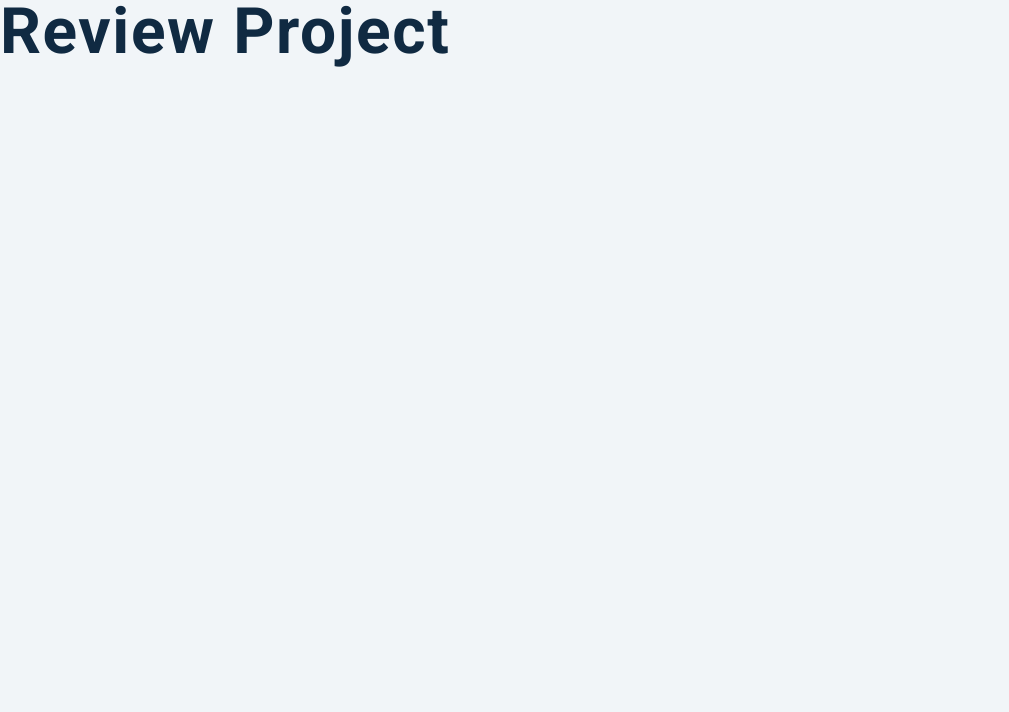
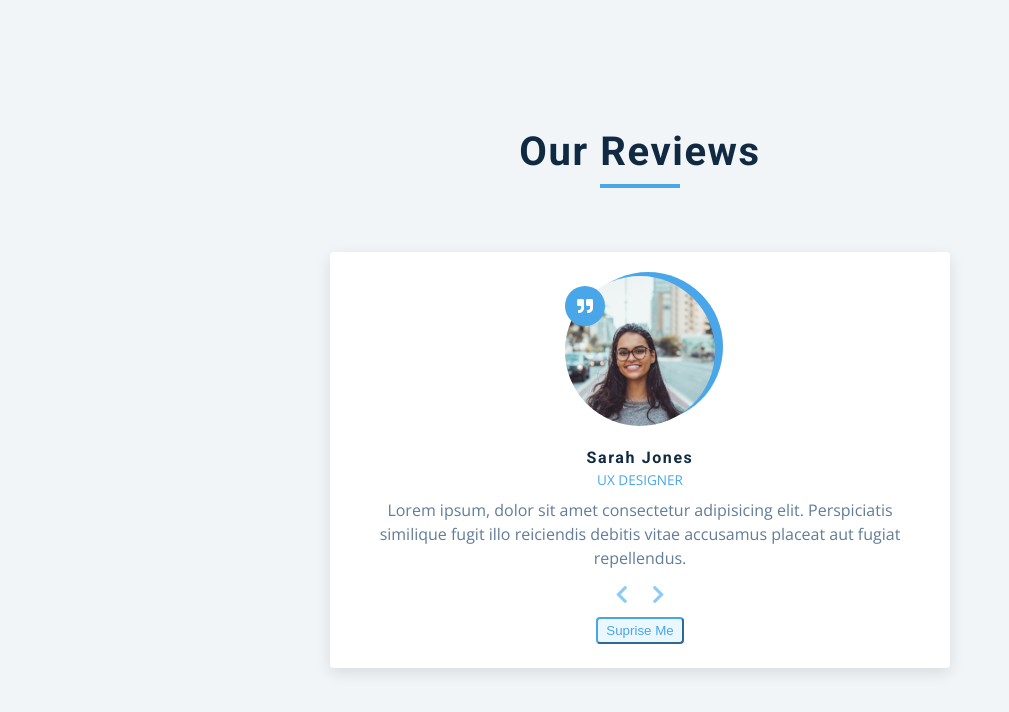
Before and after one commit to projectperfect/reviews, a plain HTML site: page index.html in a window 1280 px wide. Shown: the whole page, without its empty margins (0-1009 px from the left). Drawn offline with nearby package versions, Linux system fonts and the light colour scheme.

Commit message:
UI added

```diff
--- a/index.html
+++ b/index.html
@@ -14,7 +14,35 @@
     <link rel="stylesheet" href="styles.css" />
   </head>
   <body>
-    <h1>review project</h1>
+    <main>
+      <section class="container">
+        <!-- Title -->
+        <div class="title">
+          <h2>Our Reviews</h2>
+          <div class="underline"></div>
+        </div>
+        <!-- Review -->
+        <article class="review">
+          <div class="img-container">
+            <img src="./person-1.jpeg" id="person-img" alt="">
+          </div>
+          <h4 id="author">sarah jones</h4>
+          <p id="job">ux designer</p>
+          <p id="info">Lorem ipsum, dolor sit amet consectetur adipisicing elit. Perspiciatis similique fugit illo reiciendis debitis vitae accusamus placeat aut fugiat repellendus.</p>
+          <!-- prev next buttons -->
+          <div class="button-container">
+            <button class="prev-btn">
+              <i class="fas fa-chevron-left"></i>
+            </button>
+            <button class="prev-btn">
+              <i class="fas fa-chevron-right"></i>
+            </button>
+          </div>
+          <!-- random button -->
+          <button class="random-btn">suprise me</button>
+        </article>
+      </section>
+    </main>
     <!-- javascript -->
     <script src="app.js"></script>
   </body>
```
